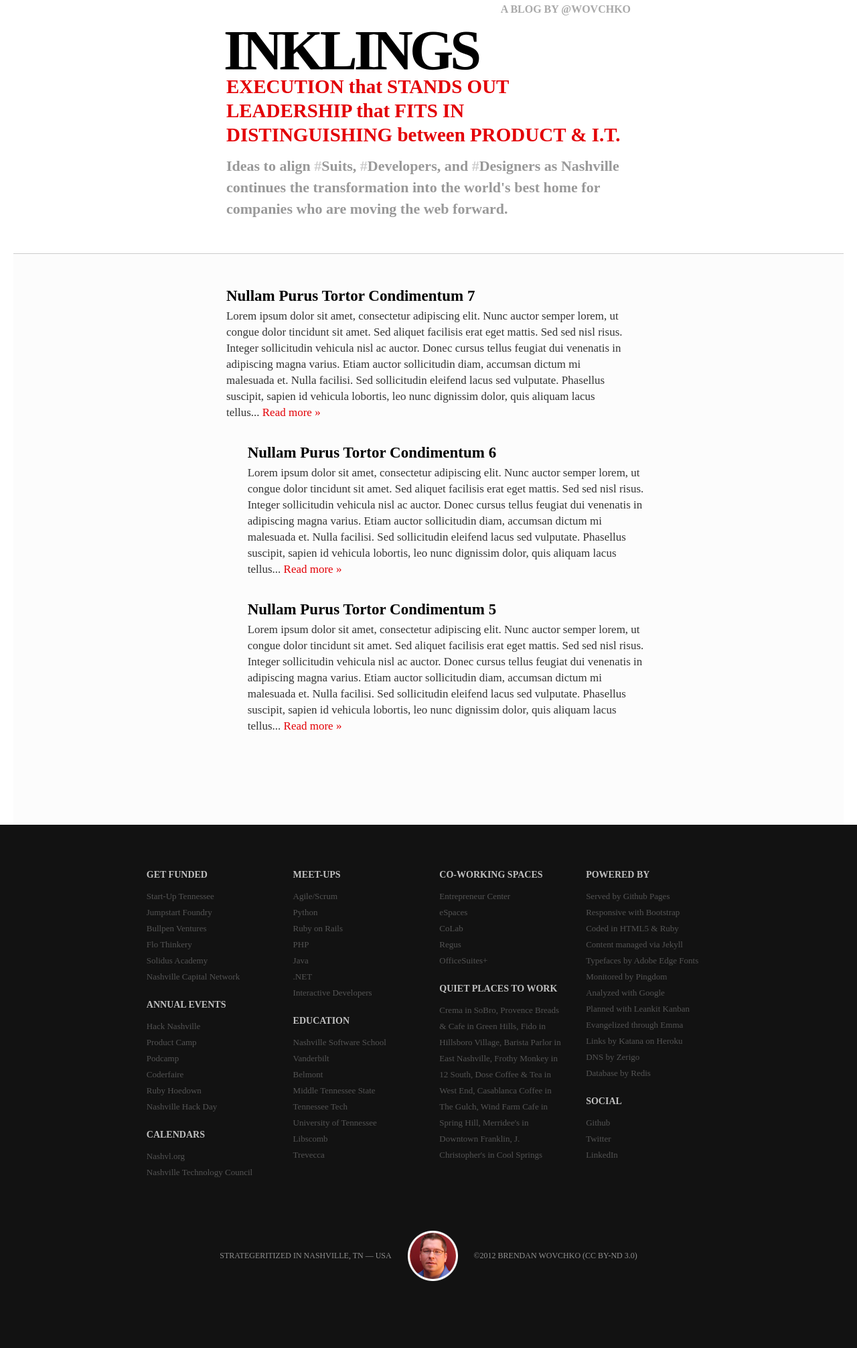
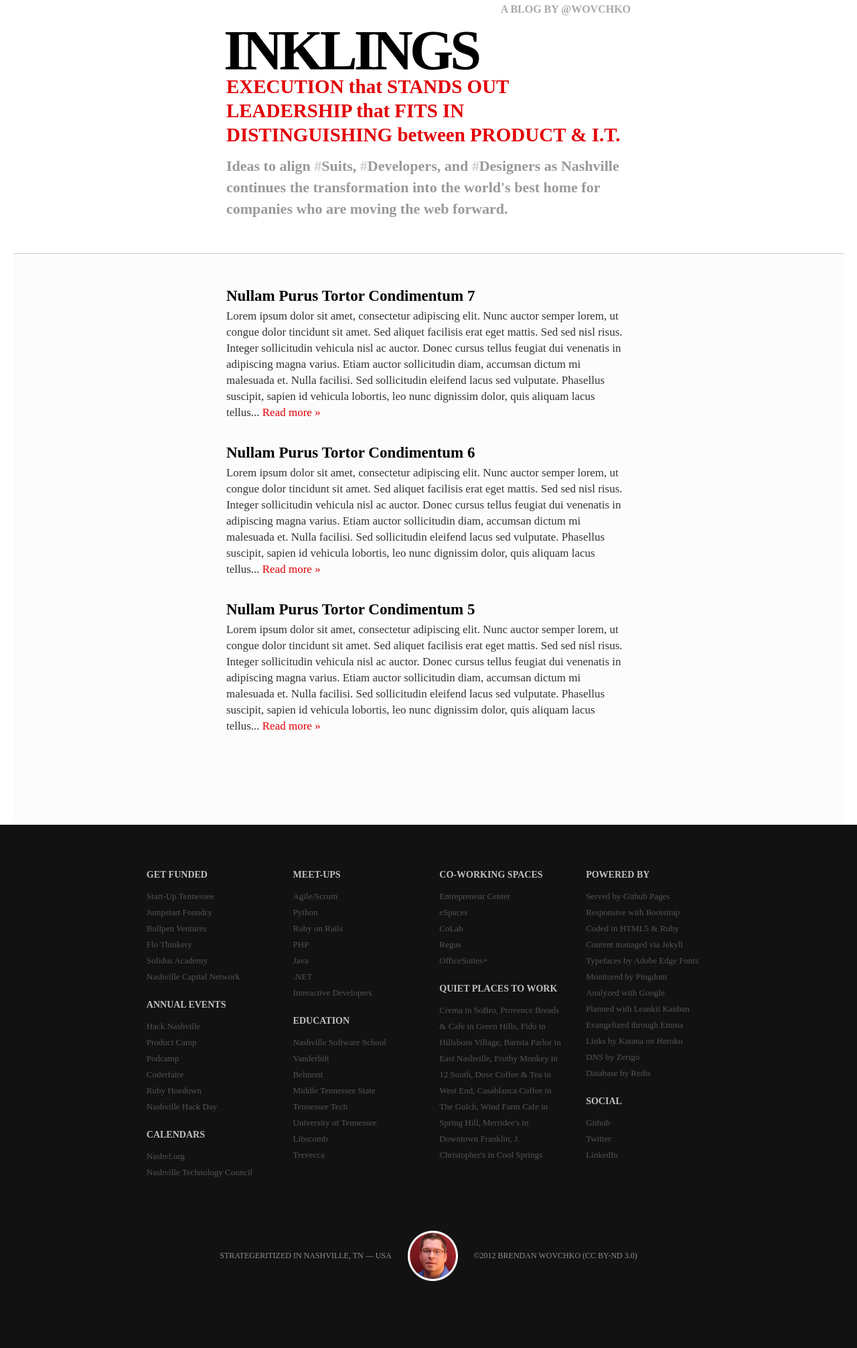
Before and after one commit to wovchko/inklings, a Jekyll site: the page built from index.html, in a window 1280 px wide. Shown: the whole page at 67% size. Built offline with Jekyll 4.4.1, drawn with Linux system fonts in a browser that asks for light colours; Markdown is read by kramdown in place of the engine named in the settings; the list of posts is cut into pages by our own code.

Commit message:
changing-up the method of previewing posts as WordPress method didn't work.

```diff
--- a/index.html
+++ b/index.html
@@ -3,9 +3,8 @@ layout: default
 ---
 {% for post in site.posts limit:3 %}
    {% if forloop.first %}
-     <div class="span12">
-       <div class="span3"></div>
-       <div class="span6">
+     <div class="row-fluid">
+       <div class="span6 offset3">
          <h5>{{post.title}}</h5>
          <p>{{ post.content | strip_html | truncatewords:75}} <a href="{{post.url}}">Read more &raquo;</a></p>
        </div>
@@ -13,9 +12,8 @@ layout: default
      </div>
    {% endif %}
    {% unless forloop.first %}
-     <div class="span12">
-       <div class="span3"></div>
-       <div class="span6">
+     <div class="row-fluid">
+       <div class="span6 offset3">
          <h5>{{post.title}}</h5>
          <p>{{ post.content | strip_html | truncatewords:75}} <a href="{{post.url}}">Read more &raquo;</a></p>
        </div>
```
